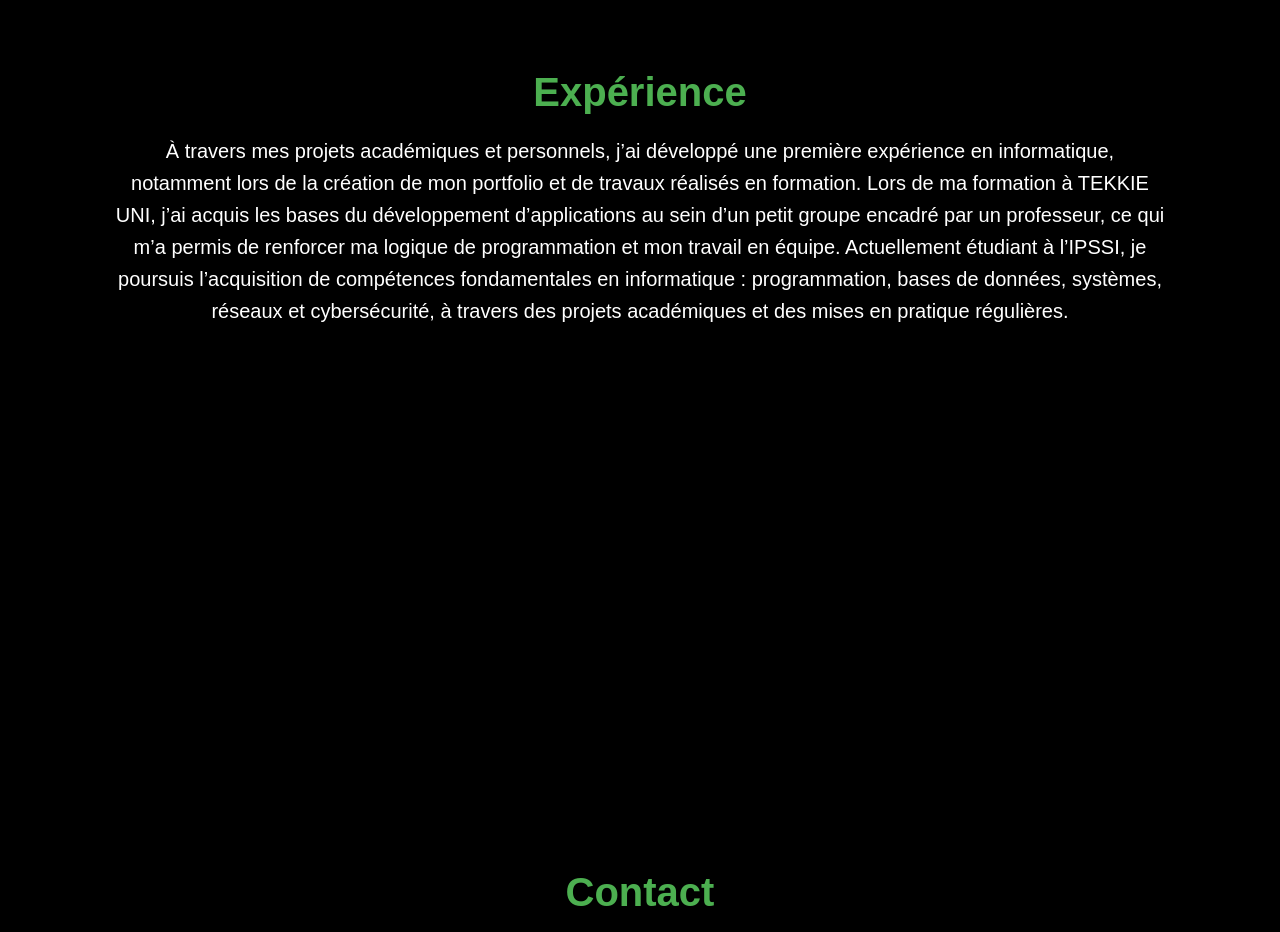
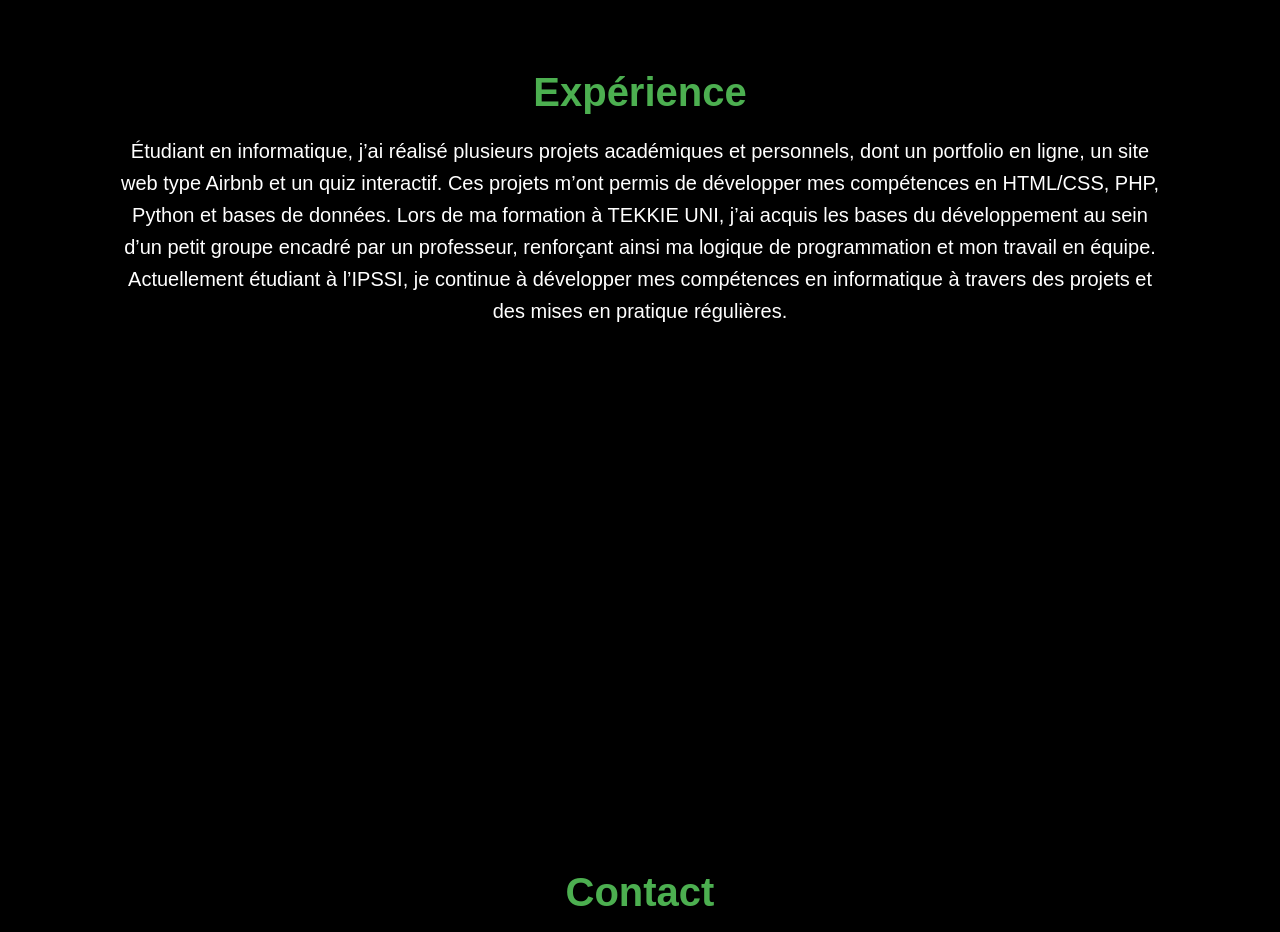
Before and after one commit to hchikatabdelrahmane-ops/Portfolio, a plain HTML site: page index.html in a window 1280 px wide. Shown: the part 2380-3312 px from the top of the page. Drawn offline with Linux system fonts and the light colour scheme.

```diff
--- a/index.html
+++ b/index.html
@@ -59,11 +59,9 @@
     <!-- SECTION EXPÉRIENCE -->
     <section id="experience">
         <h2>Expérience</h2>
-        <p>À travers mes projets académiques et personnels, j’ai développé une première expérience en informatique, notamment lors de la création de mon portfolio et de travaux réalisés en formation.
+        <p>Étudiant en informatique, j’ai réalisé plusieurs projets académiques et personnels, dont un portfolio en ligne, un site web type Airbnb et un quiz interactif. Ces projets m’ont permis de développer mes compétences en HTML/CSS, PHP, Python et bases de données.
 
-Lors de ma formation à TEKKIE UNI, j’ai acquis les bases du développement d’applications au sein d’un petit groupe encadré par un professeur, ce qui m’a permis de renforcer ma logique de programmation et mon travail en équipe.
-
-Actuellement étudiant à l’IPSSI, je poursuis l’acquisition de compétences fondamentales en informatique : programmation, bases de données, systèmes, réseaux et cybersécurité, à travers des projets académiques et des mises en pratique régulières.</p>
+Lors de ma formation à TEKKIE UNI, j’ai acquis les bases du développement au sein d’un petit groupe encadré par un professeur, renforçant ainsi ma logique de programmation et mon travail en équipe. Actuellement étudiant à l’IPSSI, je continue à développer mes compétences en informatique à travers des projets et des mises en pratique régulières.</p>
     </section>
 
     <!-- SECTION CONTACT -->
```
